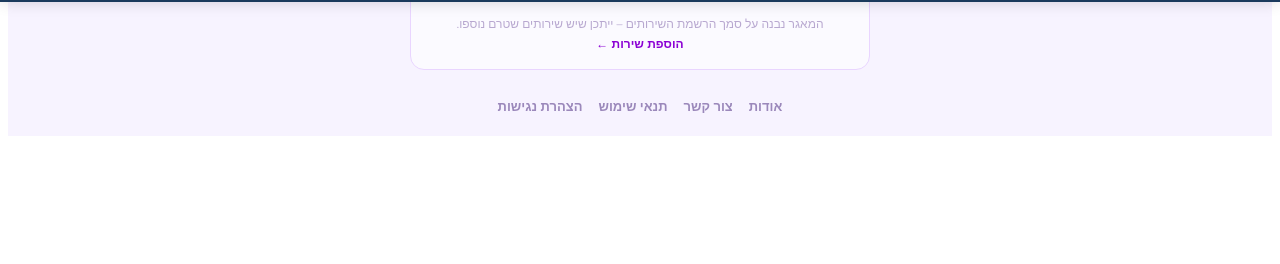
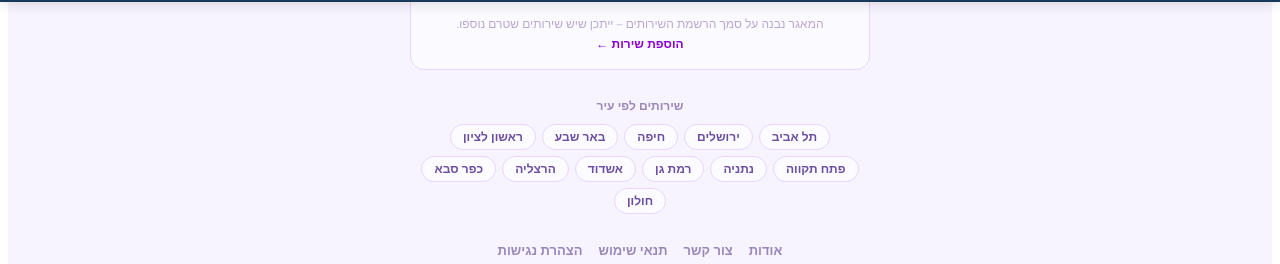
Before and after one commit to sivantelem-commits/rehab-directory, a Next.js app: page / in a window 1280 px wide. Shown: the part 798-1062 px from the top of the page. Before the commit the page ends 942 px from the top, so only its background shows below. Built offline with nearby package versions, Linux system fonts and the light colour scheme; no server answers.

Commit message:
Update index.js

```diff
--- a/pages/index.js
+++ b/pages/index.js
@@ -220,6 +220,18 @@ export default function Home() {
 
         </main>
 
+        {/* שירותים לפי עיר */}
+        <div style={{ width: '100%', maxWidth: 460, marginTop: 28 }}>
+          <div style={{ fontSize: 12, fontWeight: 700, color: '#9b88bb', marginBottom: 10, textAlign: 'center' }}>שירותים לפי עיר</div>
+          <div style={{ display: 'flex', flexWrap: 'wrap', gap: 6, justifyContent: 'center' }}>
+            {[['תל-אביב','תל אביב'],['ירושלים','ירושלים'],['חיפה','חיפה'],['באר-שבע','באר שבע'],['ראשון-לציון','ראשון לציון'],['פתח-תקווה','פתח תקווה'],['נתניה','נתניה'],['רמת-גן','רמת גן'],['אשדוד','אשדוד'],['הרצליה','הרצליה'],['כפר-סבא','כפר סבא'],['חולון','חולון']].map(([slug, label]) => (
+              <a key={slug} href={`/city/${slug}`} style={{ fontSize: 12, fontWeight: 600, color: '#6b4fa0', textDecoration: 'none', background: 'rgba(255,255,255,0.7)', borderRadius: 999, padding: '4px 12px', border: '1px solid #e9d5ff' }}>
+                {label}
+              </a>
+            ))}
+          </div>
+        </div>
+
         {/* קישורים תחתונים */}
         <div style={{ display: 'flex', gap: 16, marginTop: 24, justifyContent: 'center', flexWrap: 'wrap' }}>
           {[
```
